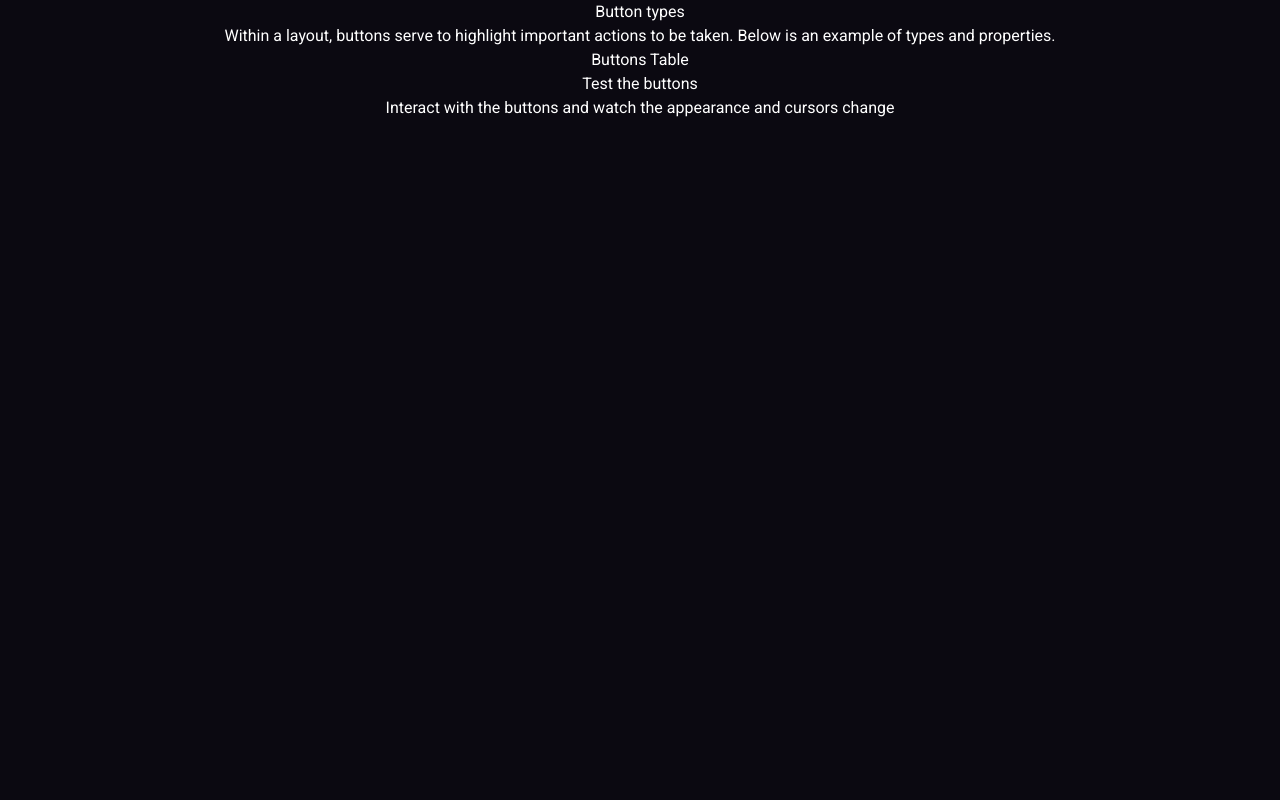
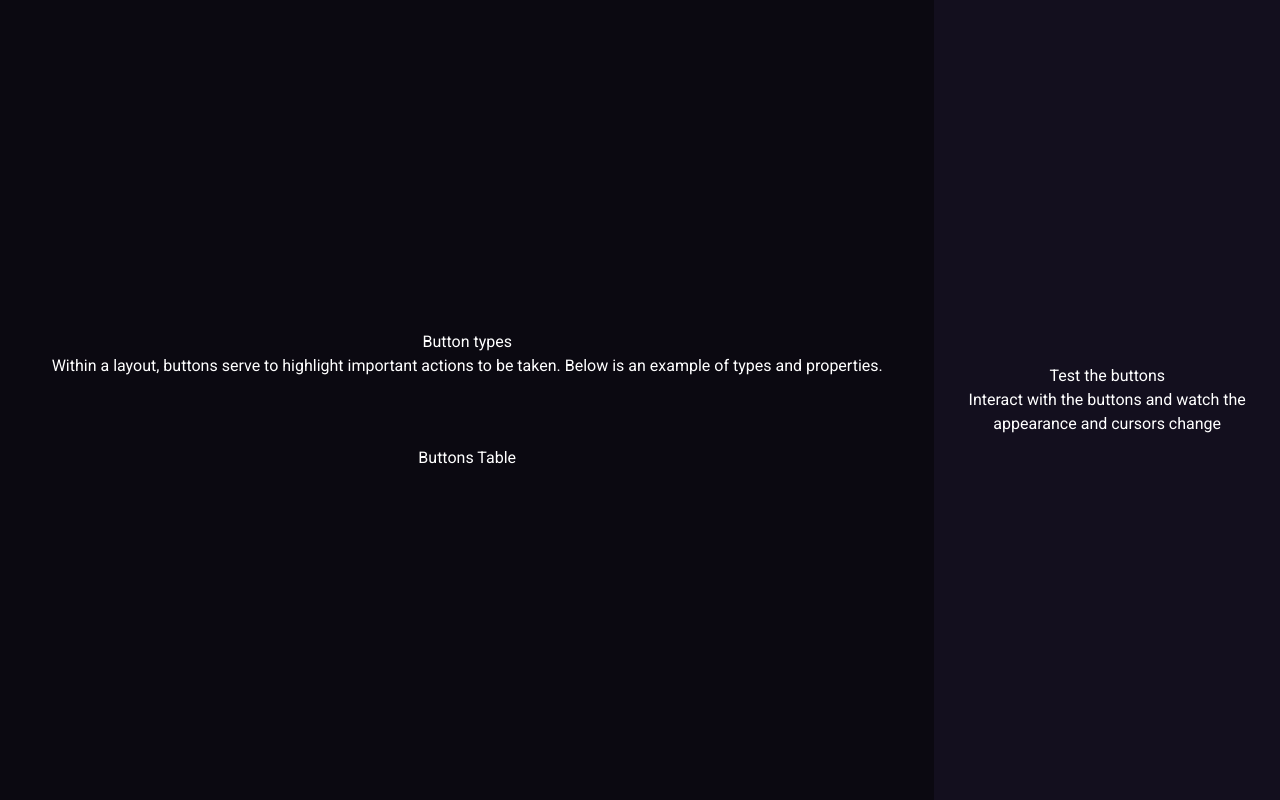
Before and after one commit to jairo-sousa/boracodar-3-buttons, a React (Vite) app: page / in a window 1280 px wide. Built offline with nearby package versions, Linux system fonts and the light colour scheme.

Commit message:
style: set App

```diff
--- a/src/App.tsx
+++ b/src/App.tsx
@@ -1,8 +1,7 @@
-import "./styles/App.css";
-
 import { Header } from "./components/Header";
 import { Buttons } from "./components/Buttons";
 import { Info } from "./components/Info";
+import { Flex } from "@chakra-ui/react";
 
 function App() {
 	const headerText = {
@@ -12,15 +11,21 @@ function App() {
 	};
 
 	return (
-		<div className="App">
-			<section>
+		<Flex className="App">
+			<Flex
+				direction="column"
+				as="section"
+				justify="center"
+				gap="6.8rem"
+				flex={1}
+			>
 				<Header headerText={headerText} />
 				<Buttons />
-			</section>
-			<section>
+			</Flex>
+			<Flex as="section" align="center" w="27%" bg="#130F1E">
 				<Info />
-			</section>
-		</div>
+			</Flex>
+		</Flex>
 	);
 }
 
```
